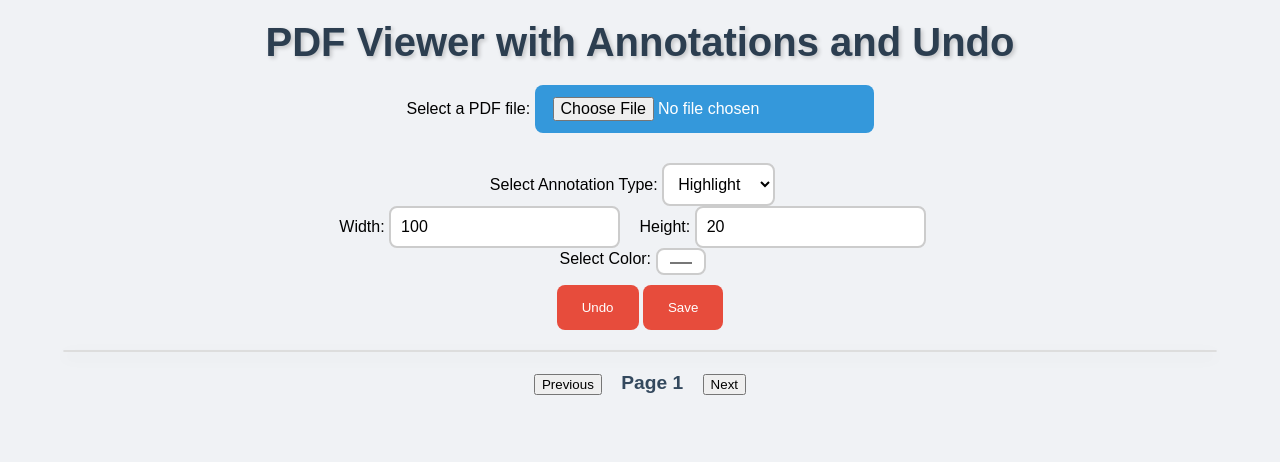
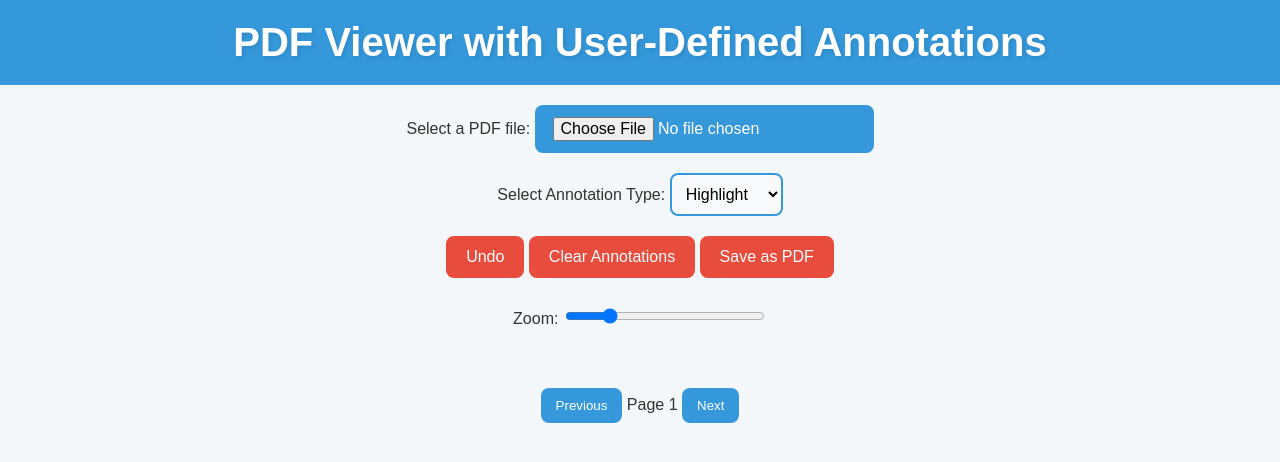
Before and after one commit to Shreyash000007/PDF_ANNOTATION_TOOL-PY, a Flask app: page / in a window 1280 px wide. Shown: the top 462 px of the page. Run offline with Flask 3, Linux system fonts and the light colour scheme; some libraries are stand-ins or nearby versions.

Commit message:
Shreyash

```diff
--- a/templates/index.html
+++ b/templates/index.html
@@ -3,87 +3,98 @@
 <head>
     <meta charset="UTF-8">
     <meta name="viewport" content="width=device-width, initial-scale=1.0">
-    <title>PDF Viewer with Annotations and Undo</title>
+    <title>PDF Viewer with User-Defined Annotations</title>
     <style>
+        /* General styles */
         body {
             font-family: 'Arial', sans-serif;
-            background-color: #f0f2f5;
+            background-color: #f4f7fa;
             margin: 0;
             padding: 0;
+            color: #333;
         }
 
         h1 {
             text-align: center;
-            color: #2C3E50;
-            margin: 20px 0;
+            color: #ffffff;
+            background-color: #3498db;
+            padding: 20px;
+            margin: 0;
             font-size: 2.5rem;
-            text-shadow: 2px 2px 4px rgba(0, 0, 0, 0.2);
+            text-shadow: 2px 2px 4px rgba(0, 0, 0, 0.1);
         }
 
+        /* Container styles */
         #pdf-container {
             width: 90%;
             max-width: 1200px;
-            margin: 20px auto;
+            margin: 30px auto;
             overflow-y: auto;
             position: relative;
-            border: 1px solid #ddd;
             border-radius: 10px;
-            background: linear-gradient(135deg, #ffffff 0%, #e0e0e0 100%);
+            background: #fff;
             box-shadow: 0 5px 15px rgba(0, 0, 0, 0.1);
         }
 
         .pdf-page {
-            margin: 10px 0;
+            margin: 20px 0;
             position: relative;
+            background: #fafafa;
+            border: 1px solid #ddd;
+            border-radius: 10px;
+            padding: 10px;
         }
 
+        /* Annotation styles */
         .annotation {
             position: absolute;
             cursor: pointer;
-            transition: background-color 0.3s ease, transform 0.2s ease;
-            opacity: 0.7; /* Set transparency for all annotations */
+            transition: transform 0.3s ease, opacity 0.3s ease;
+            opacity: 0.8;
         }
 
         .annotation:hover {
             transform: scale(1.1);
+            opacity: 1;
         }
 
         .annotation.highlight {
-            background-color: rgba(255, 255, 0, 0.4); /* Transparent Highlight */
-            filter: blur(1px);
+            background-color: rgba(255, 255, 0, 0.4);
+            box-shadow: 0 0 10px rgba(255, 255, 0, 0.4);
         }
 
         .annotation.circle {
             border-radius: 50%;
-            border: 2px solid transparent;
-            background-color: rgba(0, 255, 0, 0.3); /* Transparent circle */
+            border: 3px solid rgba(0, 255, 0, 0.6);
+            background-color: rgba(0, 255, 0, 0.3);
         }
 
         .annotation.underline {
             text-decoration: underline;
-            color: rgba(0, 0, 255, 0.5); /* Transparent underline */
+            color: rgba(0, 0, 255, 0.7);
+            font-weight: bold;
         }
 
         .annotation.line {
+            border: 3px solid rgba(0, 255, 0, 0.6);
             background-color: transparent;
-            border: 2px solid rgba(0, 255, 0, 0.7); /* Transparent line */
         }
 
-        .controls {
+        /* Control buttons and navigation */
+        .controls, .zoom-controls, .annotation-controls, .page-navigation {
             text-align: center;
-            margin-bottom: 20px;
+            margin-top: 20px;
         }
 
         .controls input[type="file"] {
-            display: inline-block;
             padding: 12px 18px;
             font-size: 1rem;
-            color: #fff;
             background-color: #3498db;
+            color: white;
             border: none;
             border-radius: 8px;
             cursor: pointer;
-            transition: background-color 0.3s ease, transform 0.2s ease;
+            transition: background-color 0.3s, transform 0.2s;
         }
 
         .controls input[type="file"]:hover {
@@ -92,14 +103,14 @@
         }
 
         .controls button {
-            margin-top: 10px;
-            padding: 15px 25px;
+            padding: 12px 20px;
+            font-size: 1rem;
             background-color: #e74c3c;
-            color: #fff;
+            color: white;
             border: none;
             border-radius: 8px;
             cursor: pointer;
-            transition: background-color 0.3s ease, transform 0.2s ease;
+            transition: background-color 0.3s, transform 0.2s;
         }
 
         .controls button:hover {
@@ -107,53 +118,48 @@
             transform: scale(1.05);
         }
 
-        .page-navigation {
-            text-align: center;
-            margin-top: 20px;
+        .zoom-controls input[type="range"] {
+            width: 200px;
+            margin-top: 10px;
         }
 
-        .page-navigation span {
-            font-size: 1.2rem;
-            margin: 0 15px;
-            font-weight: bold;
-            color: #34495e;
+        .zoom-controls label {
+            font-size: 1rem;
         }
 
-        .annotation-controls {
-            text-align: center;
-            margin-top: 30px;
+        /* Annotation controls */
+        .annotation-controls select {
+            font-size: 1rem;
+            padding: 10px;
+            border-radius: 8px;
+            border: 2px solid #3498db;
+            background-color: #f8f9fa;
+            transition: border-color 0.3s;
         }
 
-        .annotation-controls select,
-        .annotation-controls input,
-        .annotation-controls input[type="color"] {
-            font-size: 1rem;
-            padding: 10px;
-            margin-right: 15px;
-            border-radius: 8px;
-            border: 2px solid #ccc;
-            background-color: #fff;
-            transition: border-color 0.3s ease;
-        }
-
-        .annotation-controls select:focus,
-        .annotation-controls input:focus {
+        .annotation-controls select:focus {
             border-color: #3498db;
         }
 
-        /* Responsive Design */
+        .page-navigation button {
+            padding: 10px 15px;
+            background-color: #3498db;
+            color: white;
+            border: none;
+            border-radius: 8px;
+            cursor: pointer;
+            transition: background-color 0.3s;
+        }
+
+        .page-navigation button:hover {
+            background-color: #2980b9;
+        }
+
+        /* Responsive styles */
         @media (max-width: 768px) {
             #pdf-container {
                 width: 95%;
                 margin: 10px auto;
-            }
-
-            h1 {
-                font-size: 2rem;
-            }
-
-            .controls {
-                font-size: 0.9rem;
             }
 
             .controls button, .controls input[type="file"] {
@@ -161,19 +167,28 @@
                 padding: 15px;
                 font-size: 1.2rem;
             }
+
+            .page-navigation span {
+                font-size: 1rem;
+            }
+
+            .zoom-controls input[type="range"] {
+                width: 150px;
+            }
         }
     </style>
     <script src="https://cdnjs.cloudflare.com/ajax/libs/pdf.js/2.12.313/pdf.min.js"></script>
+    <script src="https://cdn.jsdelivr.net/npm/pdf-lib@1.17.1/dist/pdf-lib.min.js"></script>
 </head>
 <body>
-    <h1>PDF Viewer with Annotations and Undo</h1>
+
+    <h1>PDF Viewer with User-Defined Annotations</h1>
 
     <div class="controls">
         <label for="pdf-upload">Select a PDF file:</label>
         <input type="file" id="pdf-upload" accept="application/pdf" />
     </div>
 
-    <!-- Annotation Controls -->
     <div class="annotation-controls">
         <label for="annotation-type">Select Annotation Type:</label>
         <select id="annotation-type">
@@ -182,19 +197,17 @@
             <option value="underline">Underline</option>
             <option value="line">Line</option>
         </select>
-        <br/>
-        <label for="annotation-width">Width:</label>
-        <input type="number" id="annotation-width" value="100" min="10" />
-        <label for="annotation-height">Height:</label>
-        <input type="number" id="annotation-height" value="20" min="10" />
-        <br/>
-        <label for="annotation-color">Select Color:</label>
-        <input type="color" id="annotation-color" value="#ff0000" />
     </div>
 
     <div class="controls">
         <button id="undo-btn">Undo</button>
-        <button id="save-btn">Save</button>
+        <button id="clear-btn">Clear Annotations</button>
+        <button id="save-btn">Save as PDF</button>
+    </div>
+
+    <div class="zoom-controls">
+        <label for="zoom-range">Zoom: </label>
+        <input type="range" id="zoom-range" min="0.5" max="3" step="0.1" value="1" />
     </div>
 
     <div id="pdf-container"></div>
@@ -210,6 +223,13 @@
         let pdfDoc = null;
         let currentPage = 1;
         let history = []; // History to store actions for undo
+        let zoomLevel = 1.5; // Default zoom level
+        let isDrawing = false;
+        let currentAnnotation = null;
+        let isMoving = false;
+        let movingAnnotation = null;
+        let offsetX = 0;
+        let offsetY = 0;
 
         // Load the PDF from a file selected by the user
         function loadPDF(file) {
@@ -231,116 +251,248 @@
 
         // Render a single page from the PDF
         function renderPage(pageNumber) {
+            document.getElementById('pdf-container').innerHTML = '';
+
             pdfDoc.getPage(pageNumber).then(function(page) {
-                const scale = 1.5;  // Zoom scale
-                const viewport = page.getViewport({ scale: scale });
+                const viewport = page.getViewport({ scale: zoomLevel });
                 const container = document.getElementById('pdf-container');
 
-                // Create a div to hold the page (for styling purposes)
                 const pageContainer = document.createElement('div');
                 pageContainer.classList.add('pdf-page');
                 container.appendChild(pageContainer);
 
-                // Create a canvas element for this page
                 const canvas = document.createElement('canvas');
                 const context = canvas.getContext('2d');
                 canvas.width = viewport.width;
                 canvas.height = viewport.height;
                 pageContainer.appendChild(canvas);
 
-                // Render the page on the canvas
                 page.render({
                     canvasContext: context,
                     viewport: viewport
                 }).promise.then(function() {
-                    // Render annotations for the current page
                     renderAnnotations(pageNumber);
                     document.getElementById('page-info').textContent = `Page ${currentPage} of ${pdfDoc.numPages}`;
                 });
 
-                // Listen for click and drag events to add annotations
-                canvas.addEventListener('click', function(e) {
-                    const annotationType = document.getElementById('annotation-type').value;
-                    const width = parseInt(document.getElementById('annotation-width').value, 10);
-                    const height = parseInt(document.getElementById('annotation-height').value, 10);
-                    const color = document.getElementById('annotation-color').value;
-
-                    const rect = canvas.getBoundingClientRect();
-                    const x = e.clientX - rect.left;
-                    const y = e.clientY - rect.top;
-
-                    const position = { x, y, width, height };
-                    addAnnotation(pageNumber, position, annotationType, color);
-                });
+                canvas.addEventListener('mousedown', startDrawing);
+                canvas.addEventListener('mousemove', drawAnnotation);
+                canvas.addEventListener('mouseup', finishDrawing);
+                canvas.addEventListener('click', selectAnnotation);
             });
         }
 
-        // Render annotations for a specific page
+        // Start drawing the annotation
+        function startDrawing(e) {
+            if (isDrawing) return;
+            const annotationType = document.getElementById('annotation-type').value;
+
+            const rect = e.target.getBoundingClientRect();
+            const x = e.clientX - rect.left;
+            const y = e.clientY - rect.top;
+
+            currentAnnotation = {
+                type: annotationType,
+                position: [x, y, 100, 20], // Default width and height for simplicity
+                color: 'rgba(255, 255, 0, 0.6)' // Default color (lighter yellow)
+            };
+            isDrawing = true;
+        }
+
+        // Draw the annotation while dragging the mouse
+        function drawAnnotation(e) {
+            if (!isDrawing) return;
+
+            const rect = e.target.getBoundingClientRect();
+            const x = e.clientX - rect.left;
+            const y = e.clientY - rect.top;
+
+            const width = x - currentAnnotation.position[0];
+            const height = y - currentAnnotation.position[1];
+
+            currentAnnotation.position[2] = width;
+            currentAnnotation.position[3] = height;
+
+            renderDrawingAnnotation(); // Render only the annotation during dragging
+        }
+
+        // Render the current annotation during drawing
+        function renderDrawingAnnotation() {
+            const container = document.getElementById('pdf-container');
+            const pageContainer = container.querySelectorAll('.pdf-page')[currentPage - 1];
+            const existingAnnotation = pageContainer.querySelector('.annotation.drawing');
+            if (existingAnnotation) existingAnnotation.remove(); // Remove any existing drawing
+
+            const annotationElement = document.createElement('div');
+            annotationElement.classList.add('annotation', 'drawing');
+            annotationElement.classList.add(currentAnnotation.type);
+            annotationElement.style.left = `${currentAnnotation.position[0]}px`;
+            annotationElement.style.top = `${currentAnnotation.position[1]}px`;
+            annotationElement.style.width = `${currentAnnotation.position[2]}px`;
+            annotationElement.style.height = `${currentAnnotation.position[3]}px`;
+            annotationElement.style.backgroundColor = currentAnnotation.color;
+            pageContainer.appendChild(annotationElement);
+        }
+
+        // Finish drawing the annotation
+        function finishDrawing() {
+            if (!isDrawing) return;
+
+            annotations[currentPage] = annotations[currentPage] || [];
+            annotations[currentPage].push(currentAnnotation);
+            history.push({ pageNumber: currentPage, action: 'add', annotation: currentAnnotation });
+
+            renderPage(currentPage); // Re-render the page with the new annotation
+
+            isDrawing = false;
+            currentAnnotation = null;
+        }
+
+        // Select an annotation by clicking on it
+        function selectAnnotation(e) {
+            const target = e.target;
+            if (target.classList.contains('annotation')) {
+                if (!isMoving) {
+                    target.classList.toggle('selected');
+                }
+                isMoving = !isMoving;
+                movingAnnotation = target;
+                offsetX = e.clientX - movingAnnotation.getBoundingClientRect().left;
+                offsetY = e.clientY - movingAnnotation.getBoundingClientRect().top;
+            }
+        }
+
+        // Move the annotation with mouse
+        function moveAnnotation(e) {
+            if (!isMoving || !movingAnnotation) return;
+
+            const rect = e.target.getBoundingClientRect();
+            const x = e.clientX - rect.left - offsetX;
+            const y = e.clientY - rect.top - offsetY;
+
+            movingAnnotation.style.left = `${x}px`;
+            movingAnnotation.style.top = `${y}px`;
+
+            const annotationIndex = annotations[currentPage].findIndex(annotation =>
+                annotation.position[0] === parseFloat(movingAnnotation.style.left.replace('px', '')) &&
+                annotation.position[1] === parseFloat(movingAnnotation.style.top.replace('px', ''))
+            );
+            if (annotationIndex !== -1) {
+                annotations[currentPage][annotationIndex].position = [x, y, movingAnnotation.style.width, movingAnnotation.style.height];
+            }
+        }
+
+        // Render all annotations for the current page
         function renderAnnotations(pageNumber) {
             const pageAnnotations = annotations[pageNumber] || [];
-            const pageContainer = document.querySelectorAll('.pdf-page')[pageNumber - 1];
+            const container = document.getElementById('pdf-container');
+            const pageContainer = container.querySelectorAll('.pdf-page')[pageNumber - 1];
 
-            // Clear previous annotations
-            pageContainer.querySelectorAll('.annotation').forEach(function(annotation) {
-                annotation.remove();
-            });
-
-            pageAnnotations.forEach(annotation => {
-                const annotationDiv = document.createElement('div');
-                annotationDiv.classList.add('annotation', annotation.type);
-                annotationDiv.style.left = annotation.position[0] + 'px';
-                annotationDiv.style.top = annotation.position[1] + 'px';
-                annotationDiv.style.width = annotation.position[2] + 'px';
-                annotationDiv.style.height = annotation.position[3] + 'px';
-                annotationDiv.style.backgroundColor = annotation.color;
-
-                pageContainer.appendChild(annotationDiv);
+            pageAnnotations.forEach(function(annotation) {
+                const annotationElement = document.createElement('div');
+                annotationElement.classList.add('annotation', annotation.type);
+                annotationElement.style.left = `${annotation.position[0]}px`;
+                annotationElement.style.top = `${annotation.position[1]}px`;
+                annotationElement.style.width = `${annotation.position[2]}px`;
+                annotationElement.style.height = `${annotation.position[3]}px`;
+                annotationElement.style.backgroundColor = annotation.color;
+                pageContainer.appendChild(annotationElement);
             });
         }
 
-        // Add annotation to the page
-        function addAnnotation(pageNumber, position, type, color) {
-            if (!annotations[pageNumber]) {
-                annotations[pageNumber] = [];
-            }
+        // Undo the last annotation action
+        function undoLastAction() {
+            if (history.length === 0) return;
 
-            const annotation = {
-                type: type,
-                position: [position.x, position.y, position.width, position.height],
-                color: color,
-                filter: type === "highlight" ? "blur(2px)" : ""
-            };
+            const lastAction = history.pop();
+            const pageNumber = lastAction.pageNumber;
 
-            annotations[pageNumber].push(annotation);
-            history.push({ action: 'add', page: pageNumber, annotation });
-            renderAnnotations(pageNumber);
-        }
+            if (lastAction.action === 'add') {
+                const annotationsOnPage = annotations[pageNumber];
+                annotationsOnPage.pop(); // Remove the last annotation
 
-        // Undo last action
-        function undo() {
-            if (history.length > 0) {
-                const lastAction = history.pop();
-                if (lastAction.action === 'add') {
-                    eraseAnnotation(lastAction.page, lastAction.annotation);
-                }
+                renderPage(pageNumber);
             }
         }
 
-        // Erase annotation from the page
-        function eraseAnnotation(pageNumber, annotationToRemove) {
-            if (!annotations[pageNumber]) return;
-
-            annotations[pageNumber] = annotations[pageNumber].filter(annotation => {
-                return !(annotation.position[0] === annotationToRemove.position[0] &&
-                         annotation.position[1] === annotationToRemove.position[1] &&
-                         annotation.position[2] === annotationToRemove.position[2] &&
-                         annotation.position[3] === annotationToRemove.position[3]);
-            });
-
-            renderAnnotations(pageNumber);
+        // Clear all annotations on the current page
+        function clearAnnotations() {
+            annotations[currentPage] = [];
+            renderPage(currentPage);
         }
 
-        // Navigation buttons
+        // Save PDF with annotations
+        async function savePDF() {
+            const { PDFDocument } = PDFLib;
+            const existingPdfBytes = await fetch(URL.createObjectURL(document.getElementById('pdf-upload').files[0])).then(res => res.arrayBuffer());
+
+            const pdfDoc = await PDFDocument.load(existingPdfBytes);
+            const pages = pdfDoc.getPages();
+
+            for (const [pageNum, pageAnnotations] of Object.entries(annotations)) {
+                const page = pages[parseInt(pageNum) - 1];
+
+                pageAnnotations.forEach(annotation => {
+                    const [x, y, width, height] = annotation.position;
+
+                    switch (annotation.type) {
+                        case 'highlight':
+                            page.drawRectangle({
+                                x: x,
+                                y: page.getHeight() - y - height,
+                                width: width,
+                                height: height,
+                                color: PDFLib.rgb(1, 1, 0), // Lighter Yellow
+                                opacity: 0.4
+                            });
+                            break;
+                        case 'circle':
+                            page.drawEllipse({
+                                x: x + width / 2,
+                                y: page.getHeight() - y - height / 2,
+                                width: width,
+                                height: height,
+                                color: PDFLib.rgb(0, 1, 0),
+                                borderColor: PDFLib.rgb(0, 1, 0),
+                                borderWidth: 2
+                            });
+                            break;
+                        case 'underline':
+                            page.drawLine({
+                                start: { x: x, y: page.getHeight() - (y + height) },
+                                end: { x: x + width, y: page.getHeight() - (y + height) },
+                                color: PDFLib.rgb(0, 0, 1),
+                                thickness: 2
+                            });
+                            break;
+                        case 'line':
+                            page.drawLine({
+                                start: { x: x, y: page.getHeight() - y },
+                                end: { x: x + width, y: page.getHeight() - (y + height) },
+                                color: PDFLib.rgb(0, 1, 0),
+                                thickness: 2
+                            });
+                            break;
+                    }
+                });
+            }
+
+            const pdfBytes = await pdfDoc.save();
+            const blob = new Blob([pdfBytes], { type: 'application/pdf' });
+            const link = document.createElement('a');
+            link.href = URL.createObjectURL(blob);
+            link.download = 'annotated.pdf';
+            link.click();
+        }
+
+        // Event listeners for buttons and navigation
+        document.getElementById('pdf-upload').addEventListener('change', function(e) {
+            const file = e.target.files[0];
+            if (file) {
+                loadPDF(file);
+            }
+        });
+
         document.getElementById('prev-btn').addEventListener('click', function() {
             if (currentPage > 1) {
                 currentPage--;
@@ -355,47 +507,17 @@
             }
         });
 
-        // Undo button
-        document.getElementById('undo-btn').addEventListener('click', function() {
-            undo();
+        document.getElementById('zoom-range').addEventListener('input', function(e) {
+            zoomLevel = parseFloat(e.target.value);
+            renderPage(currentPage);
         });
 
-        // Save button
-        document.getElementById('save-btn').addEventListener('click', function() {
-            // Send annotation data to the server for saving
-            fetch('/save_pdf', {
-                method: 'POST',
-                headers: {
-                    'Content-Type': 'application/json'
-                },
-                body: JSON.stringify(annotations)
-            })
-            .then(response => response.blob())
-            .then(blob => {
-                // Create a link to download the blob as a file
-                const url = window.URL.createObjectURL(blob);
-                const a = document.createElement('a');
-                a.href = url;
-                a.download = 'annotated.pdf';
-                document.body.appendChild(a);
-                a.click();
-                a.remove();
-            })
-            .catch(error => {
-                console.error("Error saving PDF:", error);
-                alert("Error saving PDF. Please try again.");
-            });
-        });
+        document.getElementById('undo-btn').addEventListener('click', undoLastAction);
+        document.getElementById('clear-btn').addEventListener('click', clearAnnotations);
+        document.getElementById('save-btn').addEventListener('click', savePDF);
 
-        // Listen for file selection
-        document.getElementById('pdf-upload').addEventListener('change', function(event) {
-            const file = event.target.files[0];
-            if (file && file.type === 'application/pdf') {
-                loadPDF(file); // Load the selected PDF
-            } else {
-                alert("Please select a valid PDF file.");
-            }
-        });
+        // Mouse move event for annotation movement
+        document.getElementById('pdf-container').addEventListener('mousemove', moveAnnotation);
     </script>
 </body>
 </html>
```
